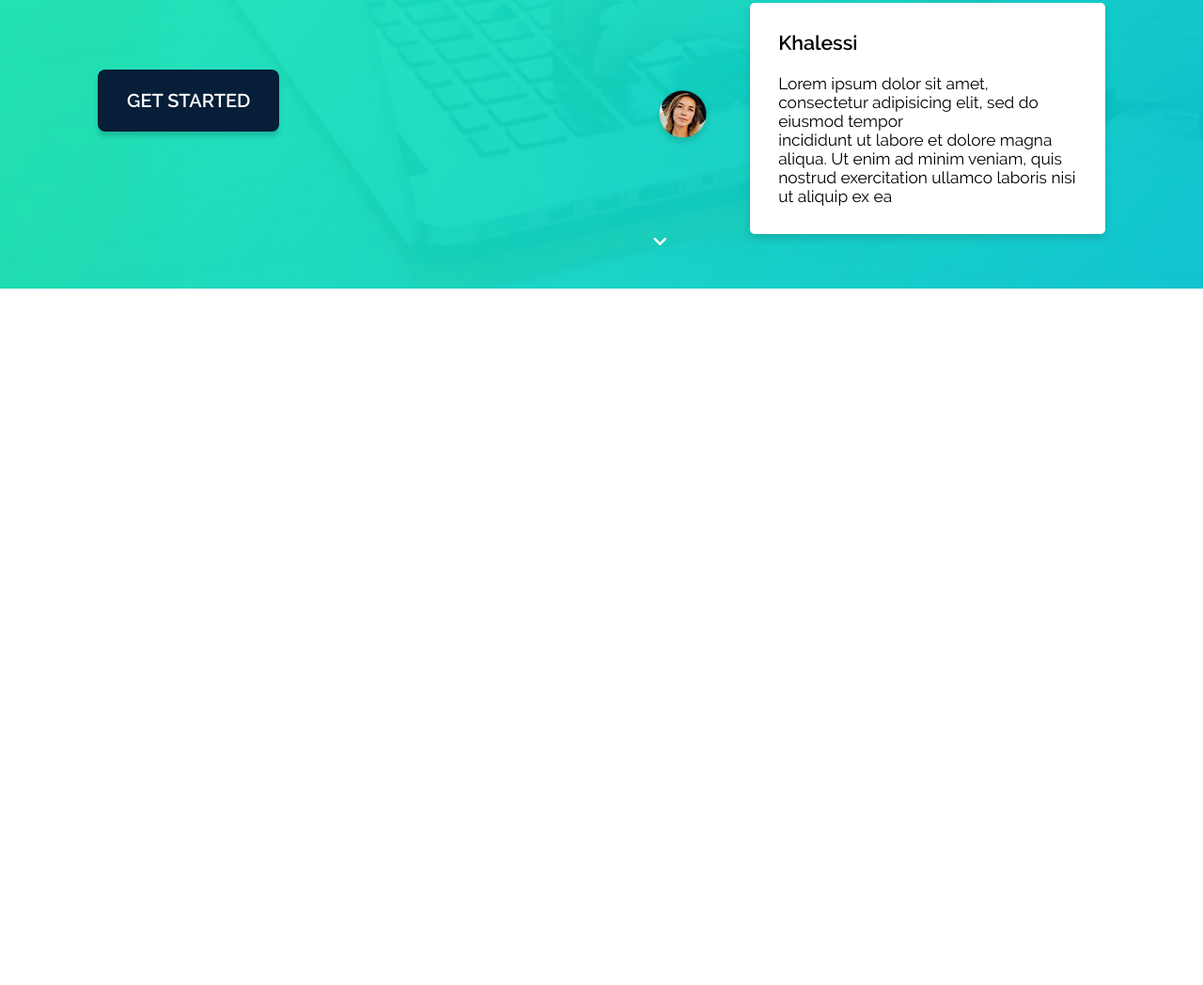
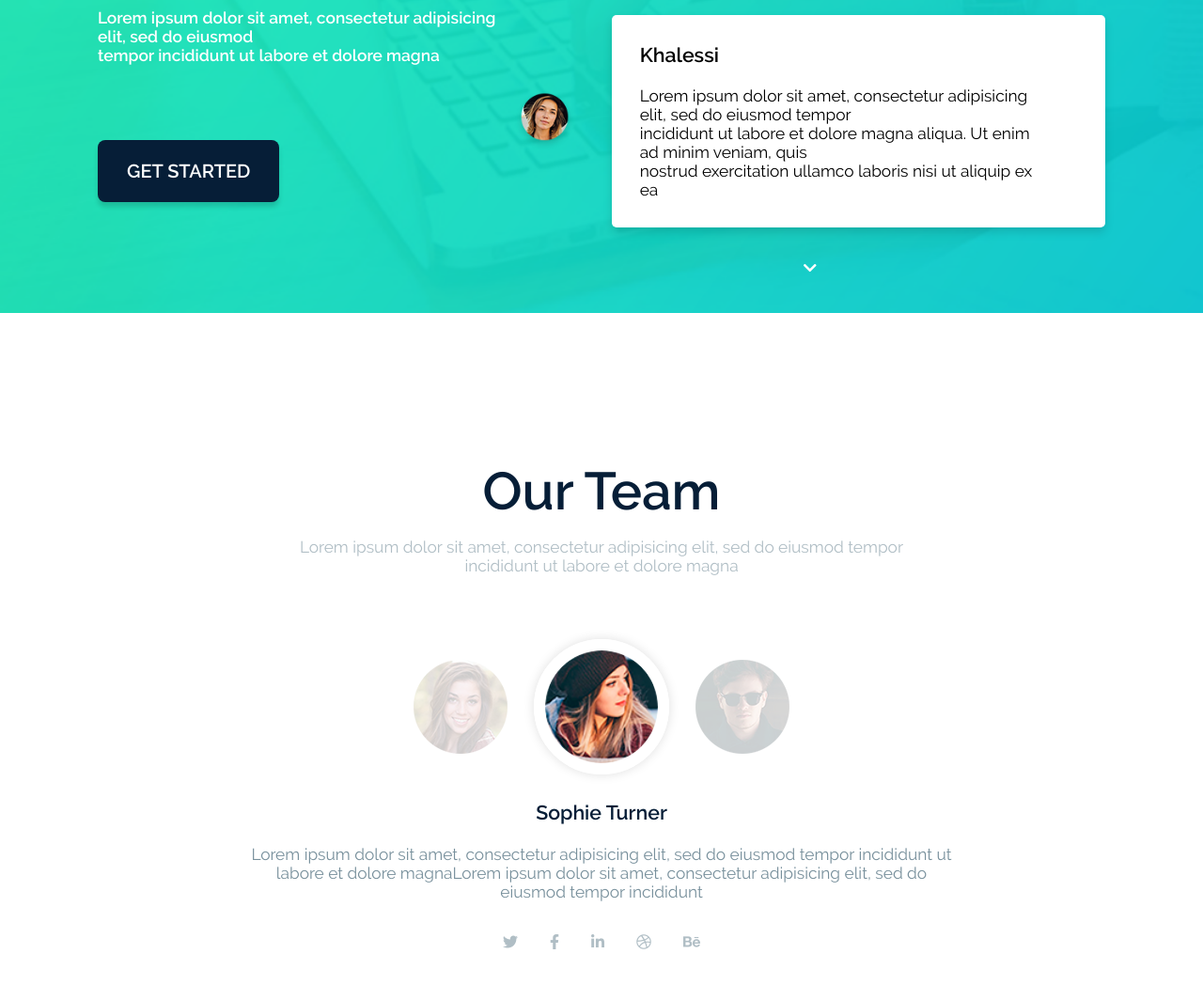
Before and after one commit to xxamii/Services-Landing-Page-Template, a plain HTML site: page index.html in a window 1280 px wide. Shown: the part 3223-4271 px from the top of the page at 94% size. Before the commit the page ends 3530 px from the top, so only its background shows below. Drawn offline with Linux system fonts and the light colour scheme.

Commit message:
testimonials and team sections completed

```diff
--- a/index.html
+++ b/index.html
@@ -222,6 +222,7 @@
             <!--Services section ends-->
 
             <!--wrapper breaks-->
+
         </div>
 
             <!--Testimonials section-->
@@ -235,7 +236,7 @@
                     </div>
                     <div class="testimonials__customers">
 
-                        <i class="fas fa-chevron-up"></i>
+                        <i class="fas fa-chevron-up" id="arrow_up"></i>
 
                         <div class="customers__customer">
                             <img src="./images/customer-1.png" alt="customer-avatar">
@@ -252,9 +253,38 @@
                             </div>
                         </div>
 
-                        <i class="fas fa-chevron-down"></i>
+                        <i class="fas fa-chevron-down" id="arrow_down"></i>
                     </div>
                 </div>
+            </section>
+
+            <!--Testimonials section ends-->
+
+            <!--Team section-->
+
+            <section class="team">
+                <section class="team__wrapper">
+                    <div class="team__title">
+                        <h1>Our Team</h1>
+                        <p>Lorem ipsum dolor sit amet, consectetur adipisicing elit, sed do eiusmod tempor</br>incididunt ut labore et dolore magna</p>
+                    </div>
+                    <div class="team__content">
+                        <div class="team__photos">
+                            <img src="./images/team-member-1.png" alt="Nikolett Flores">
+                            <img src="./images/team-member-2.png" class="photo-current" alt="Sophie Turner">
+                            <img src="./images/team-member-3.png" alt="Ryan Herrera" >
+                        </div>
+                        <h3 class="team__name">Sophie Turner</h3>
+                        <p>Lorem ipsum dolor sit amet, consectetur adipisicing elit, sed do eiusmod tempor incididunt ut</br>labore et dolore magnaLorem ipsum dolor sit amet, consectetur adipisicing elit, sed do</br>eiusmod tempor incididunt </p>
+                        <div class="team__social">
+                            <a href="#"><i class="fab fa-twitter"></i></a>
+                            <a href="#"><i class="fab fa-facebook-f"></i></a>
+                            <a href="#"><i class="fab fa-linkedin-in"></i></a>
+                            <a href="#"><i class="fab fa-dribbble"></i></a>
+                            <a href="#"><i class="fab fa-behance"></i></a>
+                        </div>
+                    </div>
+                </section>
             </section>
     </main>
 </body>
--- /dev/null
+++ b/styles/Sass/blocks/_team.scss
@@ -0,0 +1,84 @@
+.team {
+    padding: 100px 0;
+
+    .team__wrapper {
+        text-align: center;
+        width: 90%;
+        margin: 0 auto;
+
+        .team__title {
+            margin-bottom: 80px;
+
+            h1 {
+                @include bold();
+                font-size: 42pt;
+                color: $blue;
+                margin-bottom: 15px;
+            }
+            p {
+                @include reg();
+                font-size: 13pt;
+                color: $gray;
+            }
+        }
+
+        .team__content {
+            margin-bottom: 40px;
+
+            h3 {
+                @include bold();
+                color: $blue;
+                font-size: 16pt;
+            }
+            p {
+                @include reg();
+                font-size: 13pt;
+                color: $darkgray;
+            }
+
+            .team__photos {
+                margin-bottom: 40px;
+                display: flex;
+                align-items: center;
+                justify-content: center;
+
+
+                img {
+                    margin-right: 40px;
+                    cursor: pointer;
+                    opacity: 0.2;
+
+                    &:last-child {
+                        margin-right: 0;
+                    }
+                }
+
+                .photo-current {
+                    transform: scale(1.2);
+                    border: 10px solid white;
+                    border-radius: 50%;
+                    opacity: 1;
+                    box-shadow: 0px 0px 10px 0px rgba(0, 0, 0, 0.13);
+                }
+            }
+
+            .team__social {
+                margin-top: 35px;
+
+                a {
+                    text-decoration: none;
+                    margin-right: 30px;
+                    color: $gray;
+                    transition: 0.15s;
+
+                    &:last-child {
+                        margin-right: 0;
+                    }
+                    &:hover {
+                        color: $blue;
+                    }
+                }
+            }
+        }
+    }
+}
--- a/styles/Sass/blocks/_testimonials.scss
+++ b/styles/Sass/blocks/_testimonials.scss
@@ -57,12 +57,15 @@
         }
 
         .testimonials__customers {
-            width: 45%;
+            display: flex;
+            flex-direction: column;
+            align-items: center;
 
             .customers__customer {
                 display: flex;
                 align-items: center;
                 margin-bottom: 70px;
+                justify-content: flex-end;
 
                 &:nth-child(3) {
                     margin-bottom: 0;
@@ -71,7 +74,7 @@
                 .customer__comment {
                     background-color: white;
                     border-radius: 5px;
-                    padding: 30px;
+                    padding: 30px 65px 30px 30px;
                     text-align: left;
                     box-shadow: 0px 5px 10px 0px rgba(0, 0, 0, 0.13);
 
@@ -96,6 +99,17 @@
 
             i {
                 color: white;
+                cursor: pointer;
+
+                &:hover {
+                    color: $blue;
+                }
+            }
+            .fa-chevron-up {
+                margin-bottom: 35px;
+            }
+            .fa-chevron-down {
+                margin-top: 35px;
             }
         }
     }
--- a/styles/Sass/style.scss
+++ b/styles/Sass/style.scss
@@ -25,6 +25,9 @@
 //testimonials
 @import './blocks/testimonials';
 
+//team
+@import './blocks/team';
+
 body {
     margin: 0;
     padding: 0;
```
Also changed, not shown: images/team-member-1.png (added), images/team-member-2.png (added), images/team-member-3.png (added), styles/css/style.css, styles/css/style.min.css, 2 other files.
